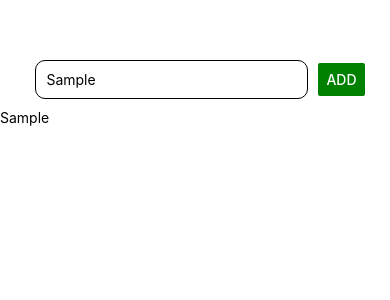
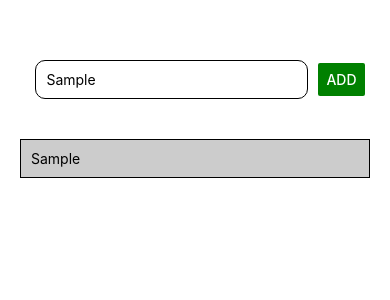
Before and after one commit to RobertoFreireFerrazPassos/React-Native, a React Native app: screen / in a window 390 px wide. Both pictures are taken after typing "Sample" into the empty fields and a click on the button "ADD". Shown: the top 300 px of the page. Built offline with nearby package versions, Linux system fonts and the light colour scheme.

Commit message:
Added key to list and added some style

```diff
--- a/components/task/taskContainer.js
+++ b/components/task/taskContainer.js
@@ -9,10 +9,8 @@ const TaskContainer = () => {
         <View style={styles.container}>
             <NewTask>
             </NewTask>
-            <View>
-                <TaskList>
-                </TaskList>
-            </View>
+            <TaskList>
+            </TaskList>
         </View>
     )
 }
--- a/components/task/taskItem.js
+++ b/components/task/taskItem.js
@@ -1,10 +1,20 @@
 import React from 'react';
-import { View, Text } from 'react-native';
+import { View, Text, StyleSheet } from 'react-native';
 
 const TaskItem = (props) => {
-    return <View>
-        <Text>{props.item}</Text>
+    return <View style={styles.item}>
+        <Text>{props.item.title}</Text>
     </View>
 }
 
+const styles = StyleSheet.create({
+    item: {
+      padding: 10,
+      marginVertical: 10,
+      backgroundColor: '#ccc',
+      borderColor: 'black',
+      borderWidth: 1
+    }
+  });
+
 export default TaskItem;
--- a/components/task/taskList.js
+++ b/components/task/taskList.js
@@ -1,5 +1,5 @@
 import React, { useEffect, useState } from 'react';
-import { View, FlatList } from 'react-native';
+import { View, FlatList, StyleSheet } from 'react-native';
 
 import TaskItem from './taskItem';
 import { TaskService } from '../../services/tasks/taskService';
@@ -10,22 +10,27 @@ const TaskList = () => {
     useEffect(() => {
         TaskService.onChanges().subscribe(()=>{
             setTaskList(TaskService.getTasks());
-        })
+        });
     },[]);
 
     return (
-        <View>
+        <View style={styles.list}>
             <FlatList
-                keyExtractor={item => item}
+                keyExtractor={item => item.id}
                 data={taskList}
                 renderItem={ itemData => (
                     <TaskItem item={itemData.item}></TaskItem>
                 )}
             >
             </FlatList>
-
         </View>
     )
 }
 
 export default TaskList;
+
+const styles = StyleSheet.create({
+    list: {
+      margin: 20
+    }
+  });
--- a/services/tasks/taskService.js
+++ b/services/tasks/taskService.js
@@ -4,8 +4,16 @@ const subject = new Subject();
 
 let taskList = [];
 
+const addTask = (taskTitle) => {
+    const task = {
+        title : taskTitle,
+        id : Math.random().toString().replace("0.","")
+    }
+    taskList.push(task);
+}
+
 export const TaskService = {
-    addTask : (task) => { taskList.push(task); subject.next(); },
+    addTask : (taskTitle) => { addTask(taskTitle); subject.next(); },
     onChanges: () => subject.asObservable(),
     getTasks : () => [...taskList]
 }
```
